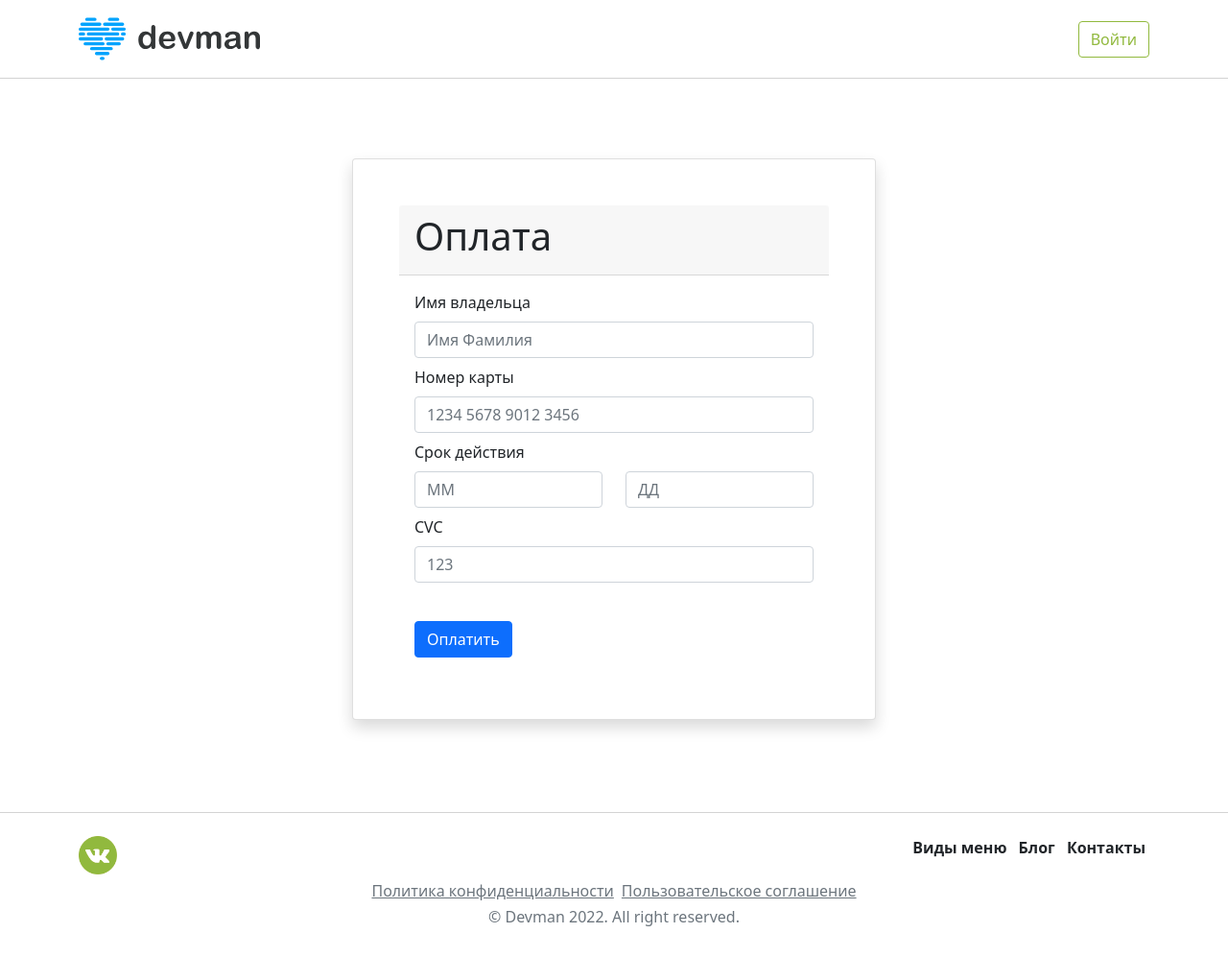
After one commit to spawlov/FoodPlan, a Django app: template food_app/templates/food_app/pages/checkout.html in a window 1280 px wide. The commit adds this page. Shown: the whole page at 96% size. Run offline with Django 3.2, Linux system fonts and the light colour scheme; the template is opened without the code that fills it, so the values that code supplies are empty; parts of the project's set-up code (start-up, migrations or seed data) failed here and were passed over; some libraries are stand-ins or nearby versions.

Commit message:
feature(page): add checkout page

```diff
--- a/food_app/templates/food_app/base.html
+++ b/food_app/templates/food_app/base.html
@@ -9,6 +9,7 @@
     <link href="https://cdn.jsdelivr.net/npm/bootstrap@5.0.2/dist/css/bootstrap.min.css" rel="stylesheet"
         integrity="sha384-EVSTQN3/azprG1Anm3QDgpJLIm9Nao0Yz1ztcQTwFspd3yD65VohhpuuCOmLASjC" crossorigin="anonymous">
     <link rel="stylesheet" href="{% static 'food_app/css/style.css' %}">
+    {% block styles %} {% endblock %}
     <title>{% block title %}{% endblock %}</title>
     {% csrf_token %}
   </head>
@@ -19,6 +20,7 @@
 
     {% include 'food_app/layout/footer.html' %}
 
+    {% block scripts %} {% endblock %}
     <script src="https://cdn.jsdelivr.net/npm/bootstrap@5.0.2/dist/js/bootstrap.bundle.min.js"
         integrity="sha384-MrcW6ZMFYlzcLA8Nl+NtUVF0sA7MsXsP1UyJoMp4YLEuNSfAP+JcXn/tWtIaxVXM"
         crossorigin="anonymous"></script>
--- /dev/null
+++ b/food_app/templates/food_app/pages/checkout.html
@@ -0,0 +1,64 @@
+{% extends 'food_app/base.html' %}
+
+{% load static %}
+
+{% block title %}Оплата{%endblock %}
+
+{% block content %}
+<main style="margin-top: calc(2rem + 85px)">
+  <section>
+    <div class="container">
+      <div class="row">
+        <div class="col-md-6 mx-auto my-5">
+          <div class="card shadow p-5">
+            <div class="card-header">
+              <h1>Оплата</h1>
+            </div>
+            <div class="card-body">
+              <form id="payment-form" class="needs-validation" novalidate>
+                {% csrf_token %}
+                <div class="form-group mb-2">
+                  <label class="form-label" for="name">Имя владельца</label>
+                  <input type="text" class="form-control" id="name" placeholder="Имя Фамилия" pattern="[a-zA-Z ]+" required />
+                  <div class="invalid-feedback">
+                    Введите, пожалуйста, корретное имя
+                  </div>
+                </div>
+                <div class="form-group mb-2">
+                  <label class="form-label" for="card-number">Номер карты</label>
+                  <input type="number" class="form-control" id="card-number" placeholder="1234 5678 9012 3456" oninput="this.value = this.value.slice(0, 16)" required />
+                  <div class="invalid-feedback">
+                    Пожалуйста, введите 16-значный номер карты, используя только цифры
+                  </div>
+                </div>
+                <div class="form-group mb-2">
+                  <label class="form-label" for="expiry-date">Срок действия</label>
+                  <div class="row">
+                    <div class="col-6">
+                      <input type="number" class="form-control" id="expiry-date-month" placeholder="ММ" pattern="(0[1-9]|1[0-2])\/[0-9]{2}" oninput="this.value = this.value.slice(0, 2)" required />
+                    </div>
+                    <div class="col-6">
+                      <input type="number" class="form-control" id="expiry-date-day" placeholder="ДД" pattern="(0[1-9]|1[0-2])\/[0-9]{2}" oninput="this.value = this.value.slice(0, 2)" required />
+                    </div>
+                  </div>
+                  <div class="invalid-feedback">
+                    Пожалуйста, введите дату истечения срока действия в формате MM/ДД
+                  </div>
+                </div>
+                <div class="form-group mb-4">
+                  <label class="form-label" for="cvc">CVC</label>
+                  <input type="text" class="form-control" id="cvc" placeholder="123" pattern="[0-9]{3}" maxlength="3" required />
+                  <div class="invalid-feedback">
+                    Введите 3-значный CVC, используя только цифры.
+                  </div>
+                </div>
+                <button type="submit" class="btn btn-primary mt-3">Оплатить</button>
+              </form>
+            </div>
+          </div>
+        </div>
+      </div>
+    </div>
+  </section>
+</main>
+{% endblock %}
```
